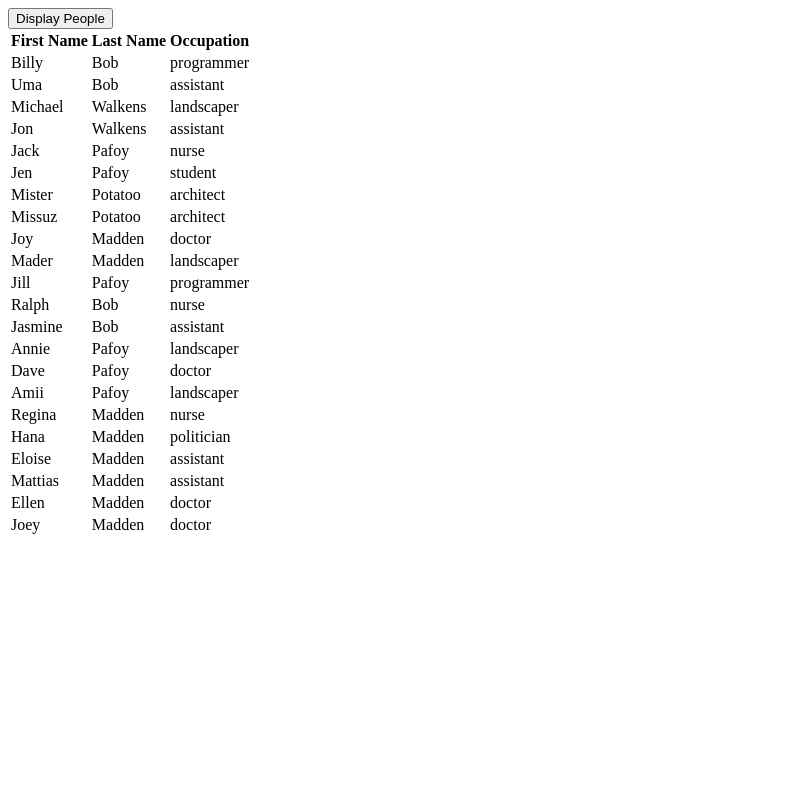
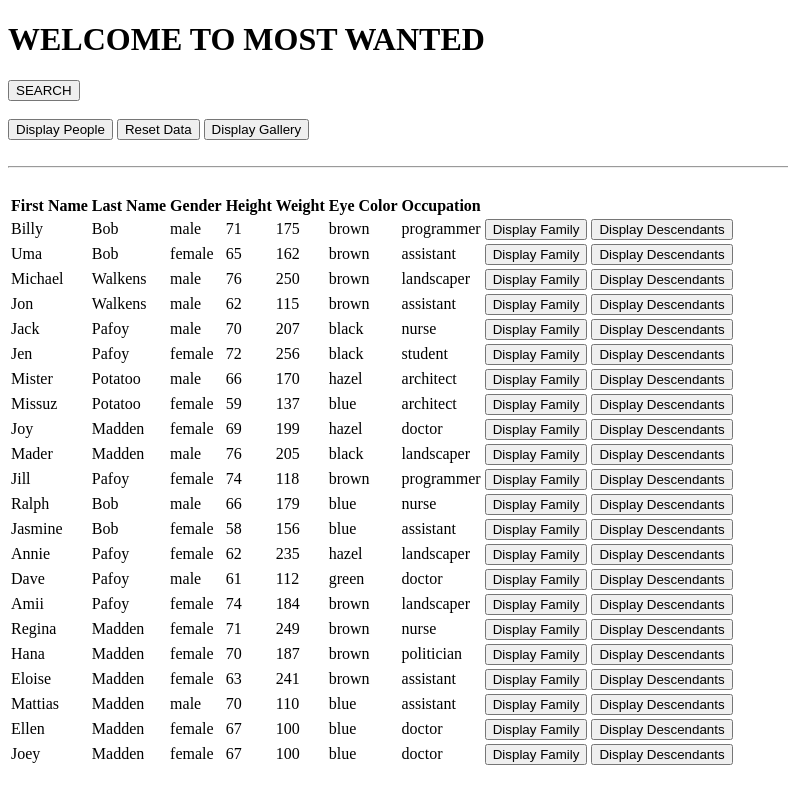
Before and after one commit to jjvega86/most-wanted_2, a plain HTML site: page index.html in a window 1280 px wide. Both pictures are taken after a click on the button "Display People". Shown: the whole page, without its empty margins (0-788 px from the left). Drawn offline with Linux system fonts and the light colour scheme.

Commit message:
Basic layout of HTML applied to index.html

```diff
--- a/app.js
+++ b/app.js
@@ -9,14 +9,19 @@ const displayTableResults = (people) => {
     table.innerHTML += `<tr>
       <td>${element.firstName}</td>
       <td>${element.lastName}</td>
+      <td>${element.gender}</td>
+      <td>${element.height}</td>
+      <td>${element.weight}</td>
+      <td>${element.eyeColor}</td>
       <td>${element.occupation}</td>
+      <td><button>Display Family</button></td>
+      <td><button>Display Descendants</button></td>
     </tr>
 
     `;
   });
 };
 
-// TODO: Get form input and return as an object or array from a function
 
 const searchByName = (people) => {
   let name = "Uma";
--- a/index.html
+++ b/index.html
@@ -3,19 +3,38 @@
   <head>
     <meta charset="utf-8" />
     <title>devCodeCamp &middot; Most Wanted</title>
+    <style>
+      .grid-header {grid-area: header;}
+      .grid-buttons {grid-area: header;}
+
+    </style>
   </head>
   <body>
+    <header>
+      <h1>WELCOME TO MOST WANTED</h1>
+      <button id="search">SEARCH</button>
+    </header>
+    <br />
     <button onclick="displayTableResults(data)">Display People</button>
+    <button>Reset Data</button>
+    <button>Display Gallery</button>
+    <br />
+    <br />
+    <hr>
+    <br />
     <table id="myTable">
       <thead>
         <tr>
           <th>First Name</th>
           <th>Last Name</th>
+          <th>Gender</th>
+          <th>Height</th>
+          <th>Weight</th>
+          <th>Eye Color</th>
           <th>Occupation</th>
         </tr>
       </thead>
-      <tbody>
-      </tbody>
+      <tbody></tbody>
     </table>
     <script src="data.js"></script>
     <script src="app.js"></script>
```
